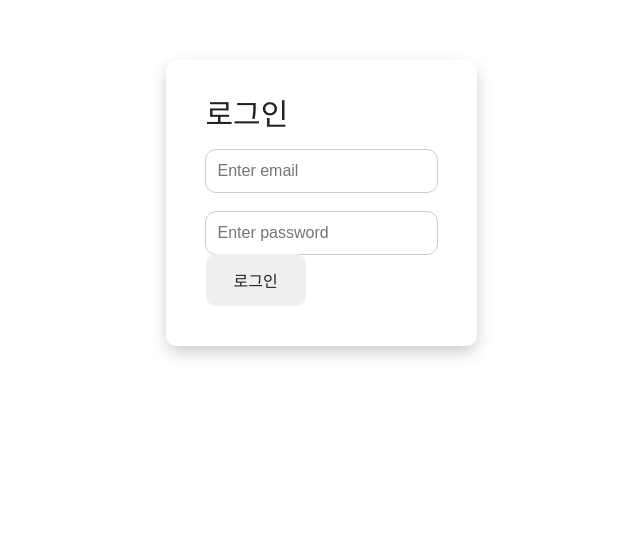
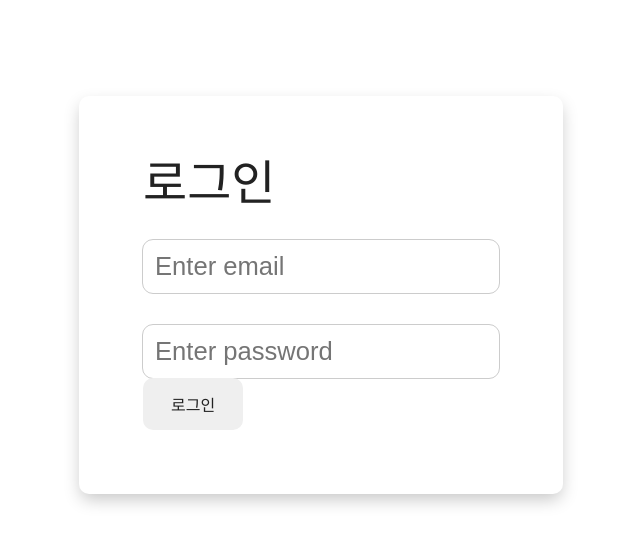
Before and after one commit to qaws7791/word-note, a Next.js app: page / in a window 1280 px wide. Shown: the top 544 px of the page, without its empty margins (319-959 px from the left). Built offline with nearby package versions, Linux system fonts and the light colour scheme; no server answers.

Commit message:
글로벌 css 초기화

```diff
--- a/app/globals.css
+++ b/app/globals.css
@@ -1,108 +1,3 @@
-:root {
-  --max-width: 1100px;
-  --border-radius: 12px;
-  --font-mono: ui-monospace, Menlo, Monaco, 'Cascadia Mono', 'Segoe UI Mono',
-    'Roboto Mono', 'Oxygen Mono', 'Ubuntu Monospace', 'Source Code Pro',
-    'Fira Mono', 'Droid Sans Mono', 'Courier New', monospace;
-
-  --foreground-rgb: 0, 0, 0;
-  --background-start-rgb: 214, 219, 220;
-  --background-end-rgb: 255, 255, 255;
-
-  --primary-glow: conic-gradient(
-    from 180deg at 50% 50%,
-    #16abff33 0deg,
-    #0885ff33 55deg,
-    #54d6ff33 120deg,
-    #0071ff33 160deg,
-    transparent 360deg
-  );
-  --secondary-glow: radial-gradient(
-    rgba(255, 255, 255, 1),
-    rgba(255, 255, 255, 0)
-  );
-
-  --tile-start-rgb: 239, 245, 249;
-  --tile-end-rgb: 228, 232, 233;
-  --tile-border: conic-gradient(
-    #00000080,
-    #00000040,
-    #00000030,
-    #00000020,
-    #00000010,
-    #00000010,
-    #00000080
-  );
-
-  --callout-rgb: 238, 240, 241;
-  --callout-border-rgb: 172, 175, 176;
-  --card-rgb: 180, 185, 188;
-  --card-border-rgb: 131, 134, 135;
+html,body {
+  height: 100%;
 }
-
-@media (prefers-color-scheme: dark) {
-  :root {
-    --foreground-rgb: 255, 255, 255;
-    --background-start-rgb: 0, 0, 0;
-    --background-end-rgb: 0, 0, 0;
-
-    --primary-glow: radial-gradient(rgba(1, 65, 255, 0.4), rgba(1, 65, 255, 0));
-    --secondary-glow: linear-gradient(
-      to bottom right,
-      rgba(1, 65, 255, 0),
-      rgba(1, 65, 255, 0),
-      rgba(1, 65, 255, 0.3)
-    );
-
-    --tile-start-rgb: 2, 13, 46;
-    --tile-end-rgb: 2, 5, 19;
-    --tile-border: conic-gradient(
-      #ffffff80,
-      #ffffff40,
-      #ffffff30,
-      #ffffff20,
-      #ffffff10,
-      #ffffff10,
-      #ffffff80
-    );
-
-    --callout-rgb: 20, 20, 20;
-    --callout-border-rgb: 108, 108, 108;
-    --card-rgb: 100, 100, 100;
-    --card-border-rgb: 200, 200, 200;
-  }
-}
-
-* {
-  box-sizing: border-box;
-  padding: 0;
-  margin: 0;
-}
-
-html {
-  font-size: 62.5%;
-}
-
-html,
-body {
-  max-width: 100vw;
-  overflow-x: hidden;
-}
-
-body {
-  font-size: 1.6rem;
-  height: 100vh;
-}
-
-
-
-a {
-  color: inherit;
-  text-decoration: none;
-}
-
-@media (prefers-color-scheme: dark) {
-  html {
-    color-scheme: dark;
-  }
-}
```
